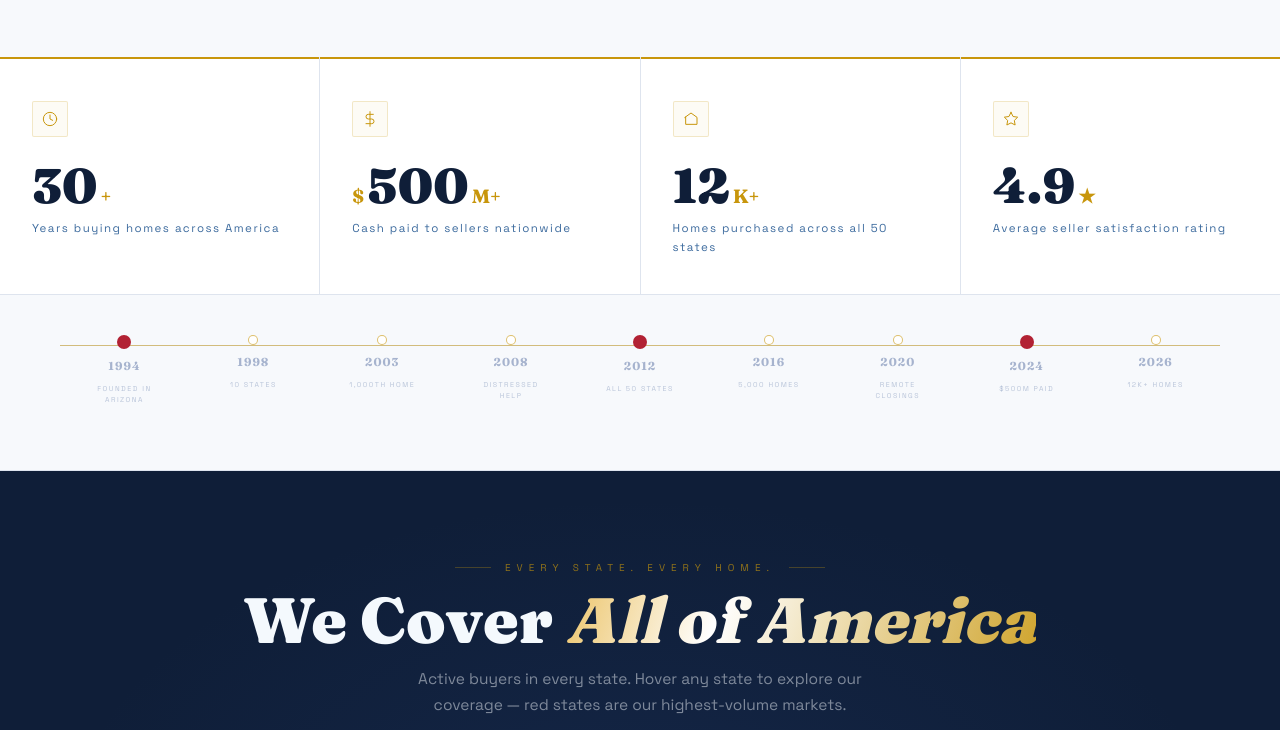
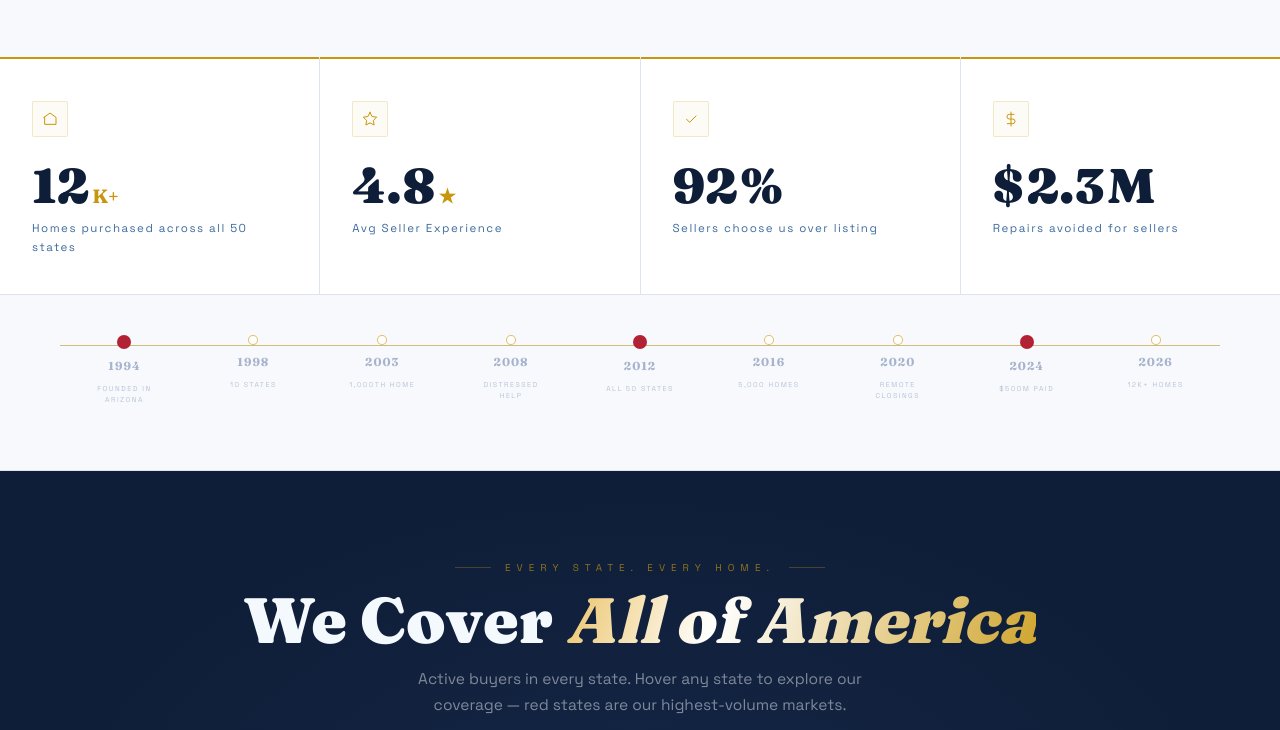
Before and after one commit to psteamwebdeveloper04/wrangler-homes, a plain HTML site: page index.html in a window 1280 px wide. Shown: the part 4090-4820 px from the top of the page. Drawn offline with Linux system fonts and the light colour scheme; animation ran at ten frames a second.

Commit message:
updated home page

```diff
--- a/index.html
+++ b/index.html
@@ -2159,26 +2159,57 @@ footer::before{content:'';display:block;width:50px;height:2px;background:var(--r
     <p class="sdec-sub">Since 1994, every number here represents a real family who chose a better way to sell. Not a listing — a life decision, handled right.</p>
   </div>
   <div class="sdec-orbs" id="sdec-orbs">
-    <div class="sorb">
-      <div class="sorb-icon"><svg viewBox="0 0 24 24" fill="none" stroke="currentColor" stroke-width="1.5" stroke-linecap="round"><circle cx="12" cy="12" r="10"/><polyline points="12 6 12 12 16 14"/></svg></div>
-      <div class="sorb-num"><span id="cnt-y">0</span><span class="sorb-sfx">+</span></div>
-      <div class="sorb-lbl">Years buying homes across America</div>
-    </div>
-    <div class="sorb">
-      <div class="sorb-icon"><svg viewBox="0 0 24 24" fill="none" stroke="currentColor" stroke-width="1.5" stroke-linecap="round"><line x1="12" y1="1" x2="12" y2="23"/><path d="M17 5H9.5a3.5 3.5 0 0 0 0 7h5a3.5 3.5 0 0 1 0 7H6"/></svg></div>
-      <div class="sorb-num"><span class="sorb-pfx">$</span><span id="cnt-m">0</span><span class="sorb-sfx">M+</span></div>
-      <div class="sorb-lbl">Cash paid to sellers nationwide</div>
-    </div>
-    <div class="sorb">
-      <div class="sorb-icon"><svg viewBox="0 0 24 24" fill="none" stroke="currentColor" stroke-width="1.5" stroke-linecap="round"><path d="M3 9.5L12 3l9 6.5V20H4V9.5z"/></svg></div>
-      <div class="sorb-num"><span id="cnt-h">0</span><span class="sorb-sfx">K+</span></div>
-      <div class="sorb-lbl">Homes purchased across all 50 states</div>
-    </div>
-    <div class="sorb">
-      <div class="sorb-icon"><svg viewBox="0 0 24 24" fill="none" stroke="currentColor" stroke-width="1.5" stroke-linecap="round"><polygon points="12 2 15.09 8.26 22 9.27 17 14.14 18.18 21.02 12 17.77 5.82 21.02 7 14.14 2 9.27 8.91 8.26 12 2"/></svg></div>
-      <div class="sorb-num"><span id="cnt-r">0</span><span class="sorb-sfx">★</span></div>
-      <div class="sorb-lbl">Average seller satisfaction rating</div>
-    </div>
+
+<div class="sorb">
+  <div class="sorb-icon">
+    <svg viewBox="0 0 24 24" fill="none" stroke="currentColor" stroke-width="1.5" stroke-linecap="round">
+      <path d="M3 9.5L12 3l9 6.5V20H4V9.5z"/>
+    </svg>
+  </div>
+  <div class="sorb-num">
+    <span id="cnt-h">0</span>
+    <span class="sorb-sfx">K+</span>
+  </div>
+  <div class="sorb-lbl">Homes purchased across all 50 states</div>
+</div>
+
+
+<div class="sorb">
+  <div class="sorb-icon">
+    <svg viewBox="0 0 24 24" fill="none" stroke="currentColor" stroke-width="1.5" stroke-linecap="round">
+      <polygon points="12 2 15.09 8.26 22 9.27 17 14.14 18.18 21.02 12 17.77 5.82 21.02 7 14.14 2 9.27 8.91 8.26 12 2"/>
+    </svg>
+  </div>
+  <div class="sorb-num">
+    <span id="cnt-r">0</span>
+    <span class="sorb-sfx">★</span>
+  </div>
+  <div class="sorb-lbl">Avg Seller Experience</div>
+</div>
+
+<div class="sorb">
+  <div class="sorb-icon">
+    <svg viewBox="0 0 24 24" fill="none" stroke="currentColor" stroke-width="1.5">
+      <path d="M5 12l5 5L20 7"/>
+    </svg>
+  </div>
+  <div class="sorb-num">
+    <span id="cnt-p">0</span><span>%</span>
+  </div>
+  <div class="sorb-lbl">Sellers choose us over listing</div>
+</div>
+
+<div class="sorb">
+  <div class="sorb-icon">
+    <svg viewBox="0 0 24 24" fill="none" stroke="currentColor" stroke-width="1.5">
+      <path d="M12 1v22M17 5H9.5a3.5 3.5 0 0 0 0 7h5a3.5 3.5 0 0 1 0 7H6"/>
+    </svg>
+  </div>
+  <div class="sorb-num">
+    <span>$</span><span id="cnt-rep">0</span><span>M</span>
+  </div>
+  <div class="sorb-lbl">Repairs avoided for sellers</div>
+</div>
   </div>
   <div class="sdec-tl" id="sdec-tl">
     <div class="sdec-tl-inner">
@@ -2342,7 +2373,7 @@ footer::before{content:'';display:block;width:50px;height:2px;background:var(--r
       <div class="trust-pillar rv d1"><div class="tp-icon"><svg viewBox="0 0 24 24" fill="none" stroke="currentColor" stroke-width="1.5" stroke-linecap="round"><path d="M12 22s8-4 8-10V5l-8-3-8 3v7c0 6 8 10 8 10z"/></svg></div><div class="tp-num">100<span>%</span></div><div class="tp-label">Offers honored — no walk-aways</div></div>
       <div class="trust-pillar rv d2"><div class="tp-icon"><svg viewBox="0 0 24 24" fill="none" stroke="currentColor" stroke-width="1.5" stroke-linecap="round"><circle cx="12" cy="12" r="10"/><polyline points="12 6 12 12 16 14"/></svg></div><div class="tp-num">24<span>hrs</span></div><div class="tp-label">Maximum response time on any inquiry</div></div>
       <div class="trust-pillar rv d3"><div class="tp-icon"><svg viewBox="0 0 24 24" fill="none" stroke="currentColor" stroke-width="1.5" stroke-linecap="round"><polyline points="20 6 9 17 4 12"/></svg></div><div class="tp-num">$0<span> fees</span></div><div class="tp-label">No closing costs, commissions, surprises</div></div>
-      <div class="trust-pillar rv d4"><div class="tp-icon"><svg viewBox="0 0 24 24" fill="none" stroke="currentColor" stroke-width="1.5" stroke-linecap="round"><polygon points="12 2 15.09 8.26 22 9.27 17 14.14 18.18 21.02 12 17.77 5.82 21.02 7 14.14 2 9.27 8.91 8.26 12 2"/></svg></div><div class="tp-num">4.9<span>★</span></div><div class="tp-label">Average rating across 12,000+ transactions</div></div>
+      <div class="trust-pillar rv d4"><div class="tp-icon"><svg viewBox="0 0 24 24" fill="none" stroke="currentColor" stroke-width="1.5" stroke-linecap="round"><polygon points="12 2 15.09 8.26 22 9.27 17 14.14 18.18 21.02 12 17.77 5.82 21.02 7 14.14 2 9.27 8.91 8.26 12 2"/></svg></div><div class="tp-num">4.8<span>★</span></div><div class="tp-label">Average rating across 12,000+ transactions</div></div>
     </div>
   </div>
 </section>
@@ -2676,7 +2707,8 @@ document.addEventListener('DOMContentLoaded', function() {
     const t=setInterval(()=>{s=Math.min(s+step,end);el.textContent=dec>0?s.toFixed(dec):Math.floor(s);if(s>=end)clearInterval(t)},16);
   }
   const cuObs=new IntersectionObserver(entries=>{
-    if(entries[0].isIntersecting){countUp('cnt-y',30,1800);countUp('cnt-m',500,2000);countUp('cnt-h',12,1600);countUp('cnt-r',4.9,1400,1);cuObs.disconnect()}
+    if(entries[0].isIntersecting){countUp('cnt-y',30,1800);countUp('cnt-h',12,1600);countUp('cnt-r',4.8,1400,1); countUp('cnt-p',92,1600);
+countUp('cnt-rep',2.3,1800,1);cuObs.disconnect()}
   },{threshold:.25});
   const ss=document.getElementById('stats-section');
   if(ss)cuObs.observe(ss);
```
